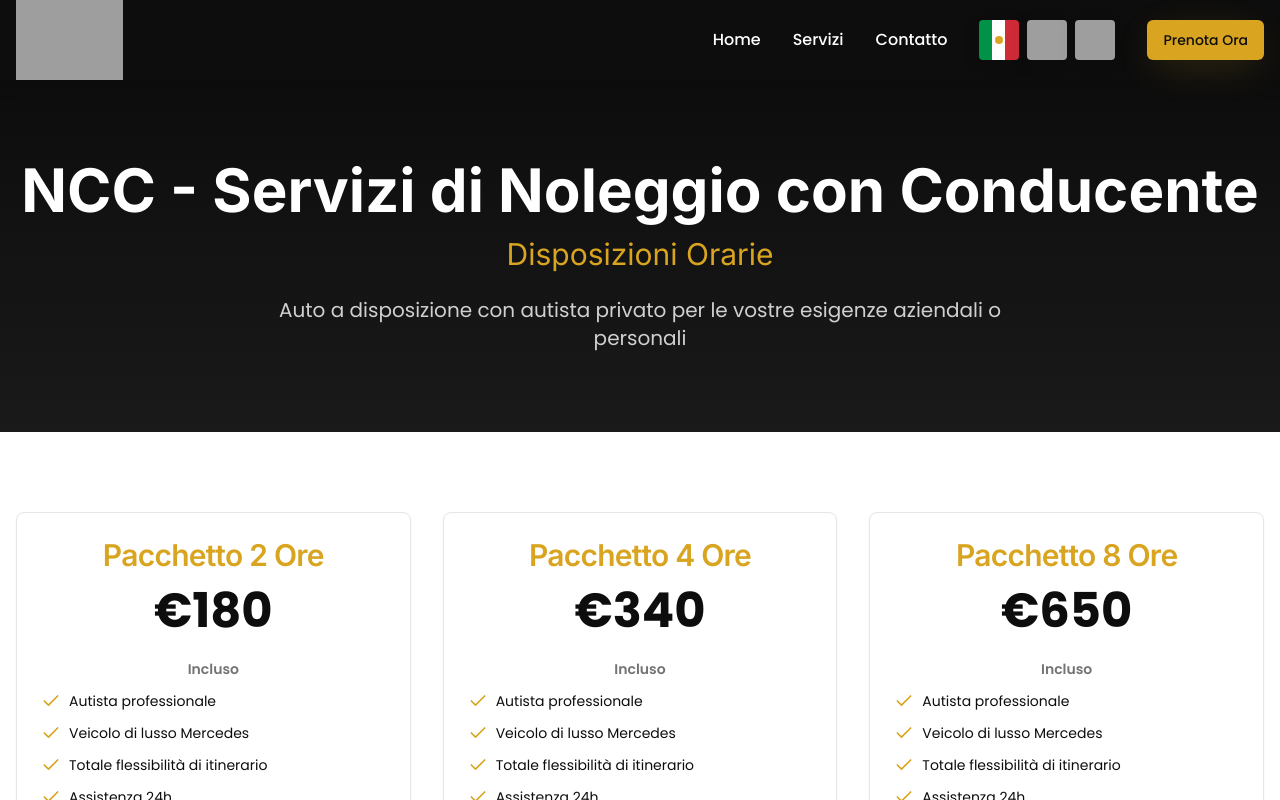
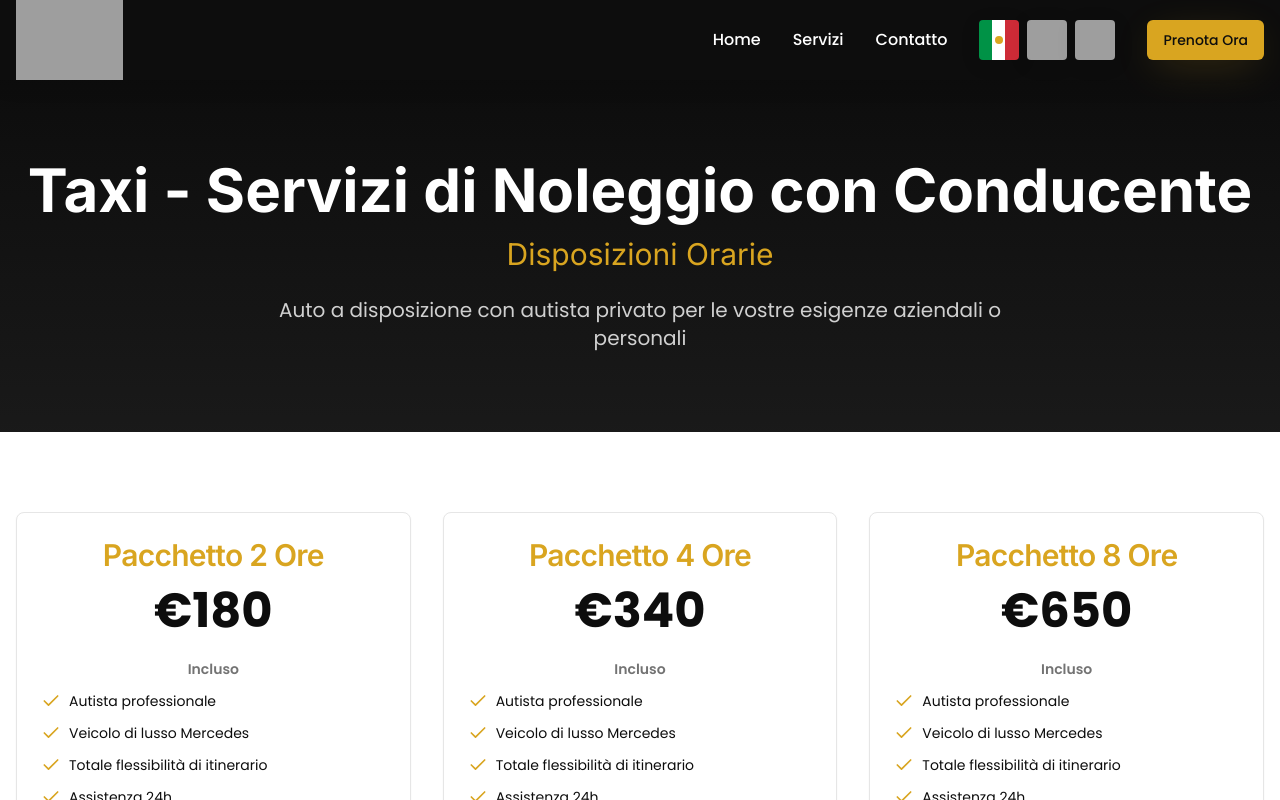
Before and after one commit to lovableatheris-sketch/milan-sightseeing-chauffeur, a React (Vite) app: page /disposicoes in a window 1280 px wide. Shown: the top 800 px of the page. Built offline with nearby package versions, Linux system fonts and the light colour scheme; grey boxes are pictures that could not be loaded; the HTML template or start-up script is replaced by a standard one.

Commit message:
Refactor: Change NCC to taxi

```diff
--- a/src/locales/translations.ts
+++ b/src/locales/translations.ts
@@ -14,7 +14,7 @@ export const translations = {
       cta: "Solicitar Corrida",
     },
     services: {
-      title: "Nossos Serviços NCC",
+      title: "Nossos Serviços de Taxi",
       subtitle: "Serviços de noleggio con conducente para todas as suas necessidades de transporte executivo",
       touristTitle: "Tours Turísticos",
       touristDesc: "Lagos e destinos com motorista particular",
@@ -42,7 +42,7 @@ export const translations = {
       bookNow: "Reservar Agora",
     },
     hourlyDisposal: {
-      title: "NCC - Serviços de Noleggio con Conducente",
+      title: "Taxi - Serviços de Noleggio con Conducente",
       subtitle: "Disposições Horárias",
       description: "Carro à disposição com motorista particular para suas necessidades empresariais ou pessoais",
       package2h: "Pacote 2 Horas",
@@ -72,7 +72,7 @@ export const translations = {
     },
     longDistance: {
       title: "Viagens Longas - Tarifas por Km",
-      subtitle: "NCC - Servizi di Noleggio con Conducente para qualquer destino na Itália",
+      subtitle: "Taxi - Servizi di Noleggio con Conducente para qualquer destino na Itália",
       description: "Viaje com conforto para qualquer cidade italiana",
       perKm: "por km",
       examples: "Exemplos de Rotas",
@@ -129,7 +129,7 @@ export const translations = {
       cta: "Request a Ride",
     },
     services: {
-      title: "Our NCC Services",
+      title: "Our Taxi Services",
       subtitle: "Noleggio con conducente services for all your executive transportation needs",
       touristTitle: "Tourist Tours",
       touristDesc: "Lakes and destinations with private driver",
@@ -157,7 +157,7 @@ export const translations = {
       bookNow: "Book Now",
     },
     hourlyDisposal: {
-      title: "NCC - Noleggio con Conducente Services",
+      title: "Taxi - Noleggio con Conducente Services",
       subtitle: "Hourly Disposal",
       description: "Car at disposal with private driver for your business or personal needs",
       package2h: "2 Hours Package",
@@ -187,7 +187,7 @@ export const translations = {
     },
     longDistance: {
       title: "Long Distance - Per Km Rates",
-      subtitle: "NCC - Noleggio con Conducente services to any destination in Italy",
+      subtitle: "Taxi - Noleggio con Conducente services to any destination in Italy",
       description: "Travel in comfort to any Italian city",
       perKm: "per km",
       examples: "Route Examples",
@@ -239,12 +239,12 @@ export const translations = {
     },
     hero: {
       title: "Agenzia di Noleggio con Conducente",
-      titleHighlight: "NCC Milano",
+      titleHighlight: "Taxi Milano",
       subtitle: "Servizi di noleggio con conducente: viaggi, transfer, disposizioni e pacchetti turistici",
       cta: "Prenota su WhatsApp",
     },
     services: {
-      title: "I Nostri Servizi NCC",
+      title: "I Nostri Servizi Taxi",
       subtitle: "Servizi di noleggio con conducente per tutte le vostre esigenze di trasporto esecutivo",
       touristTitle: "Pacchetti Turistici",
       touristDesc: "Laghi e destinazioni con autista privato",
@@ -272,7 +272,7 @@ export const translations = {
       bookNow: "Prenota Ora",
     },
     hourlyDisposal: {
-      title: "NCC - Servizi di Noleggio con Conducente",
+      title: "Taxi - Servizi di Noleggio con Conducente",
       subtitle: "Disposizioni Orarie",
       description: "Auto a disposizione con autista privato per le vostre esigenze aziendali o personali",
       package2h: "Pacchetto 2 Ore",
@@ -302,7 +302,7 @@ export const translations = {
     },
     longDistance: {
       title: "Viaggi Lunghi - Tariffe al Km",
-      subtitle: "NCC - Servizi di Noleggio con Conducente per qualsiasi destinazione in Italia",
+      subtitle: "Taxi - Servizi di Noleggio con Conducente per qualsiasi destinazione in Italia",
       description: "Viaggia con comfort verso qualsiasi città italiana",
       perKm: "al km",
       examples: "Esempi di Rotte",
```
